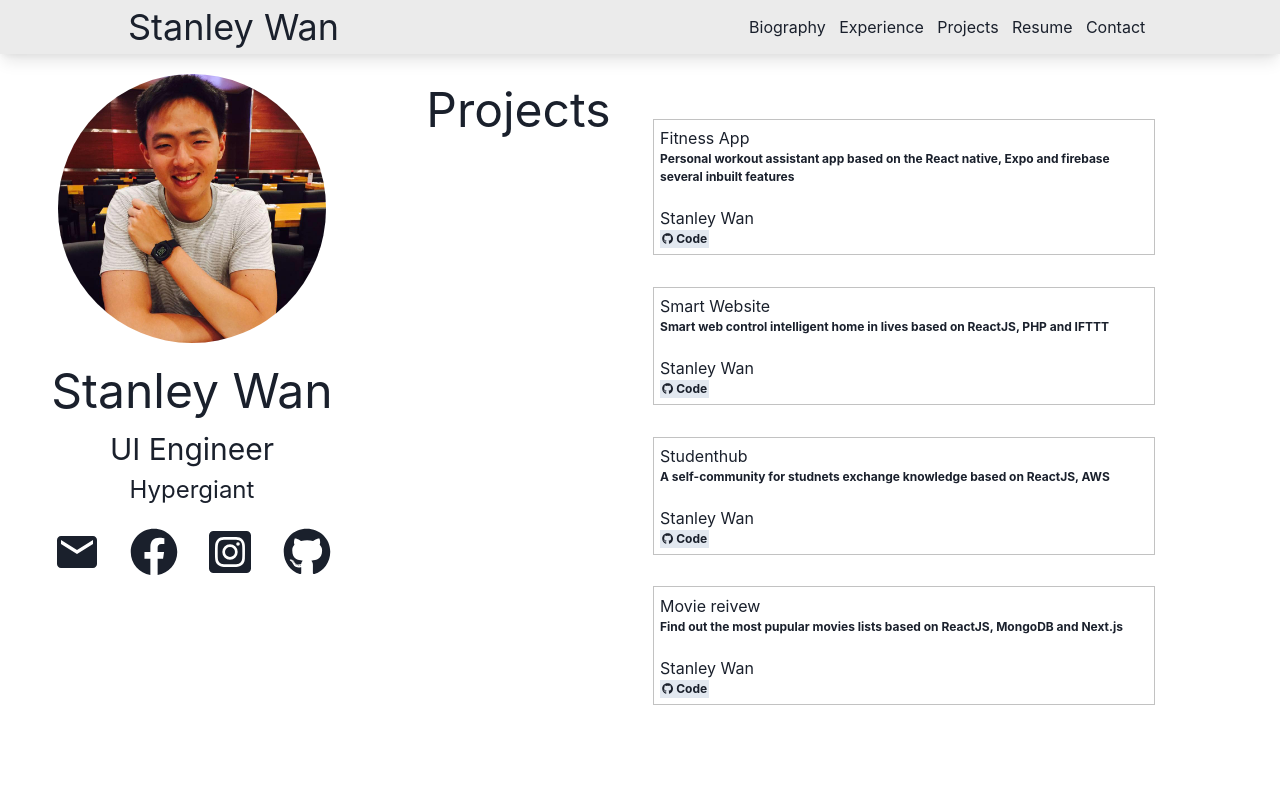
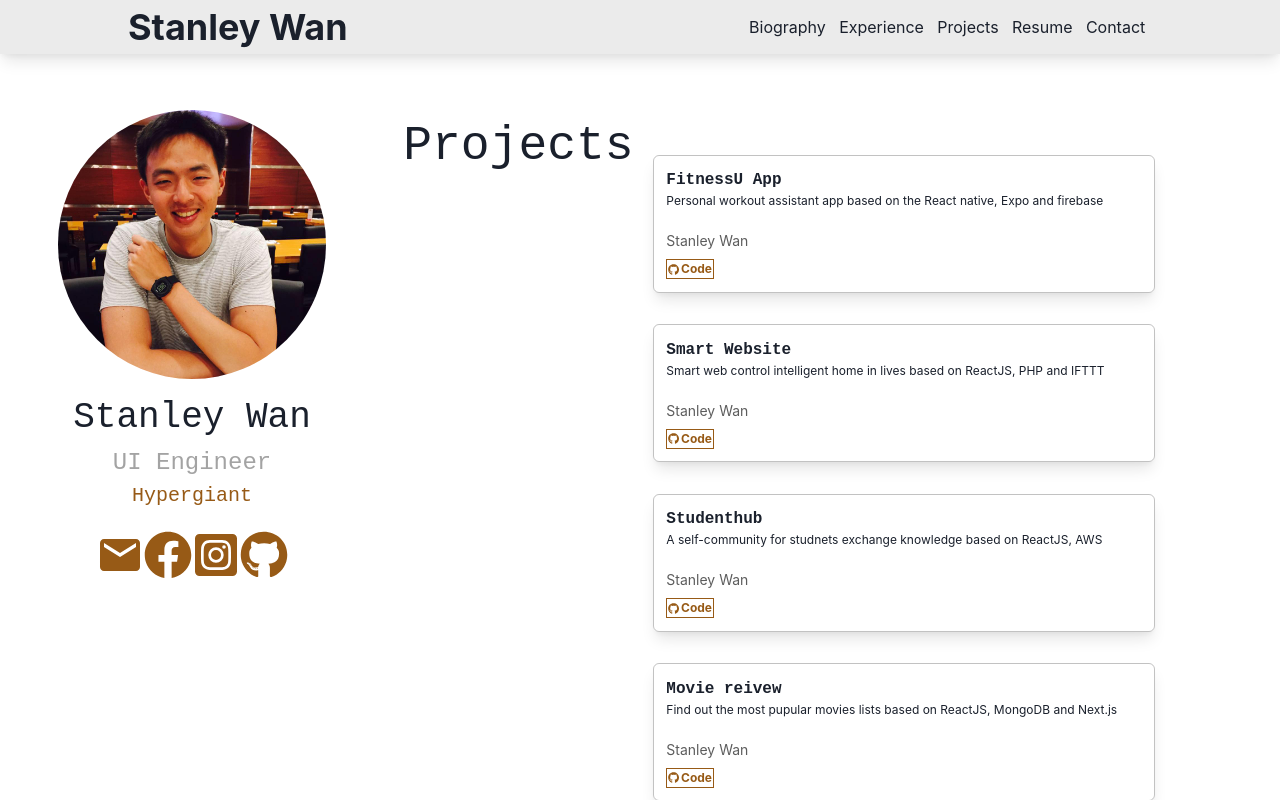
Before and after one commit to stanleywanone/portfolio, a Next.js app: page /core/Projects/Projects in a window 1280 px wide. Built offline with nearby package versions, Linux system fonts and the light colour scheme.

Commit message:
adjust the UI

```diff
--- a/pages/core/Contact/Contact.tsx
+++ b/pages/core/Contact/Contact.tsx
@@ -48,7 +48,9 @@ export const Contact: FC = () => {
   return (
     <Flex w="full">
       <Flex w="30%" justifyContent="center">
-        <Text fontSize="5xl">Contact</Text>
+        <Text fontSize="5xl" fontFamily="monospace">
+          Contact
+        </Text>
       </Flex>
       <Flex w="70%" flexDirection="column" mt="10%">
         <form onSubmit={sendEmail}>
--- a/pages/core/Header/Header.tsx
+++ b/pages/core/Header/Header.tsx
@@ -19,7 +19,7 @@ export const Header: FC = () => {
       shadow="lg"
     >
       <Flex w="60%" fontSize={36}>
-        <Text>Stanley Wan</Text>
+        <Text fontWeight="bold">Stanley Wan</Text>
       </Flex>
 
       <Flex alignItems="center" w="40%" justifyContent="space-around">
--- a/pages/core/Projects/Projects.tsx
+++ b/pages/core/Projects/Projects.tsx
@@ -1,4 +1,5 @@
 import { FC } from "react"
+import { useRouter } from "next/router"
 import {
   Flex,
   Box,
@@ -9,39 +10,53 @@ import {
   Badge,
   Center,
   Image,
+  Link,
 } from "@chakra-ui/react"
 import { FaGithub } from "react-icons/fa"
 import { CircleIcon } from "../common/Icons/CircleIcon"
 
 export const Projects: FC = () => {
+  const router = useRouter()
   return (
     <Flex w="full">
       <Flex w="30%" justifyContent="center">
-        <Text fontSize="5xl">Projects</Text>
+        <Text fontSize="5xl" fontFamily="monospace">
+          Projects
+        </Text>
       </Flex>
       <Flex w="70%" flexDirection="column" my="5%">
         <Flex w="full" mb="5%">
           <Flex
             w="80%"
-            p="1%"
+            p="2%"
             flexDirection="column"
             borderColor="blackAlpha.400"
             borderWidth="1px"
+            shadow="lg"
+            rounded="md"
+            onClick={() =>
+              router.push("https://github.com/stanleywanone/FitnessU")
+            }
           >
-            <Text>Fitness App</Text>
-            <Text fontSize="xs" fontWeight="bold" mb={5}>
+            <Text fontFamily="monospace" fontWeight="bold" fontSize="md">
+              FitnessU App
+            </Text>
+            <Text fontSize="xs" mb={5}>
               Personal workout assistant app based on the React native, Expo and
-              firebase several inbuilt features
+              firebase
             </Text>
-            <Text>Stanley Wan</Text>
+            <Text color="blackAlpha.700" mb={2} fontSize="sm">
+              Stanley Wan
+            </Text>
             <Flex
-              bgColor="gray.200"
+              border="1px solid #975A16"
               alignItems="center"
               justifyContent="space-around"
               w="10%"
+              cursor="pointer"
             >
-              <FaGithub size="0.7em" />
-              <Text fontSize="xs" fontWeight="bold">
+              <FaGithub size="0.7em" color="#975A16" />
+              <Text fontSize="xs" fontWeight="bold" color="yellow.700">
                 Code
               </Text>
             </Flex>
@@ -50,25 +65,35 @@ export const Projects: FC = () => {
         <Flex mb="5%">
           <Flex
             w="80%"
-            p="1%"
+            p="2%"
             flexDirection="column"
             borderColor="blackAlpha.400"
             borderWidth="1px"
+            shadow="lg"
+            rounded="md"
+            onClick={() =>
+              router.push("https://github.com/stanleywanone/smart-website")
+            }
           >
-            <Text>Smart Website</Text>
-            <Text fontSize="xs" fontWeight="bold" mb={5}>
+            <Text fontFamily="monospace" fontWeight="bold" fontSize="md">
+              Smart Website
+            </Text>
+            <Text fontSize="xs" mb={5}>
               Smart web control intelligent home in lives based on ReactJS, PHP
               and IFTTT
             </Text>
-            <Text>Stanley Wan</Text>
+            <Text color="blackAlpha.700" mb={2} fontSize="sm">
+              Stanley Wan
+            </Text>
             <Flex
-              bgColor="gray.200"
+              border="1px solid #975A16"
               alignItems="center"
               justifyContent="space-around"
               w="10%"
+              cursor="pointer"
             >
-              <FaGithub size="0.7em" />
-              <Text fontSize="xs" fontWeight="bold">
+              <FaGithub size="0.7em" color="#975A16" />
+              <Text fontSize="xs" fontWeight="bold" color="yellow.700">
                 Code
               </Text>
             </Flex>
@@ -77,25 +102,35 @@ export const Projects: FC = () => {
         <Flex mb="5%">
           <Flex
             w="80%"
-            p="1%"
+            p="2%"
             flexDirection="column"
             borderColor="blackAlpha.400"
             borderWidth="1px"
+            shadow="lg"
+            rounded="md"
           >
-            <Text>Studenthub</Text>
-            <Text fontSize="xs" fontWeight="bold" mb={5}>
+            <Text fontFamily="monospace" fontWeight="bold" fontSize="md">
+              Studenthub
+            </Text>
+            <Text fontSize="xs" mb={5}>
               A self-community for studnets exchange knowledge based on ReactJS,
               AWS
             </Text>
-            <Text>Stanley Wan</Text>
+            <Text color="blackAlpha.700" mb={2} fontSize="sm">
+              Stanley Wan
+            </Text>
             <Flex
-              bgColor="gray.200"
+              border="1px solid #975A16"
               alignItems="center"
               justifyContent="space-around"
               w="10%"
+              cursor="pointer"
+              onClick={() =>
+                router.push("https://github.com/stanleywanone/studenthub")
+              }
             >
-              <FaGithub size="0.7em" />
-              <Text fontSize="xs" fontWeight="bold">
+              <FaGithub size="0.7em" color="#975A16" />
+              <Text fontSize="xs" fontWeight="bold" color="yellow.700">
                 Code
               </Text>
             </Flex>
@@ -104,25 +139,35 @@ export const Projects: FC = () => {
         <Flex mb="5%">
           <Flex
             w="80%"
-            p="1%"
+            p="2%"
             flexDirection="column"
             borderColor="blackAlpha.400"
             borderWidth="1px"
+            shadow="lg"
+            rounded="md"
           >
-            <Text>Movie reivew</Text>
-            <Text fontSize="xs" fontWeight="bold" mb={5}>
+            <Text fontFamily="monospace" fontWeight="bold" fontSize="md">
+              Movie reivew
+            </Text>
+            <Text fontSize="xs" mb={5}>
               Find out the most pupular movies lists based on ReactJS, MongoDB
               and Next.js
             </Text>
-            <Text>Stanley Wan</Text>
+            <Text color="blackAlpha.700" mb={2} fontSize="sm">
+              Stanley Wan
+            </Text>
             <Flex
-              bgColor="gray.200"
+              border="1px solid #975A16"
               alignItems="center"
               justifyContent="space-around"
               w="10%"
+              cursor="pointer"
+              onClick={() =>
+                router.push("https://github.com/stanleywanone/movie-review")
+              }
             >
-              <FaGithub size="0.7em" />
-              <Text fontSize="xs" fontWeight="bold">
+              <FaGithub size="0.7em" color="#975A16" />
+              <Text fontSize="xs" fontWeight="bold" color="yellow.700">
                 Code
               </Text>
             </Flex>
--- a/pages/core/Sider/Sider.tsx
+++ b/pages/core/Sider/Sider.tsx
@@ -1,10 +1,12 @@
 import { FC } from "react"
+import { useRouter } from "next/router"
 import { FaFacebook, FaInstagramSquare, FaGithub } from "react-icons/fa"
 import { MdEmail } from "react-icons/md"
 import { SiLinkedin } from "react-icons/si"
 import { Flex, Box, Text, Icon, Image } from "@chakra-ui/react"
 
 export const Sider: FC = () => {
+  const router = useRouter()
   return (
     <Flex w="full" h="full" flexDirection="column">
       <Flex justifyContent="center">
@@ -15,16 +17,48 @@ export const Sider: FC = () => {
           w="70%"
         />
       </Flex>
-      <Flex w="full" pt={3} flexDir="column" alignItems="center">
-        <Text fontSize="5xl">Stanley Wan</Text>
-        <Text fontSize="3xl">UI Engineer</Text>
-        <Text fontSize="2xl">Hypergiant</Text>
+      <Flex
+        w="full"
+        pt={3}
+        flexDir="column"
+        alignItems="center"
+        fontFamily="monospace"
+      >
+        <Text fontSize="4xl">Stanley Wan</Text>
+        <Text fontSize="2xl" color="blackAlpha.500">
+          UI Engineer
+        </Text>
+        <Text fontSize="xl" color="yellow.700">
+          Hypergiant
+        </Text>
       </Flex>
-      <Flex justifyContent="space-around" mx="10%" my={5}>
-        <MdEmail size="3em" />
-        <FaFacebook size="3em" />
-        <FaInstagramSquare size="3em" />
-        <FaGithub size="3em" />
+      <Flex justifyContent="center" mx="10%" my={5}>
+        <MdEmail
+          size="3em"
+          color="#975A16"
+          cursor="pointer"
+          onClick={() => router.push("mailto:stanleywanone@gmail.com")}
+        />
+        <FaFacebook
+          size="3em"
+          color="#975A16"
+          cursor="pointer"
+          onClick={() => router.push("https://www.facebook.com/stanley.wan.9/")}
+        />
+        <FaInstagramSquare
+          size="3em"
+          color="#975A16"
+          cursor="pointer"
+          onClick={() =>
+            router.push("https://www.instagram.com/stanley_wanwanwan/")
+          }
+        />
+        <FaGithub
+          size="3em"
+          color="#975A16"
+          cursor="pointer"
+          onClick={() => router.push("https://github.com/stanleywanone")}
+        />
       </Flex>
     </Flex>
   )
--- a/pages/core/common/Icons/CircleIcon.tsx
+++ b/pages/core/common/Icons/CircleIcon.tsx
@@ -10,7 +10,7 @@ export const CircleIcon: FC<CircleIconProps> = ({ ...props }) => {
     borderRadius: "100%",
     h: "20px",
     w: "20px",
-    bgColor: "blackAlpha.500",
+    bgColor: "yellow.700",
     ...props,
   }
   return <Box {...circleStyleProps}></Box>
--- a/pages/core/common/Layout/Layout.tsx
+++ b/pages/core/common/Layout/Layout.tsx
@@ -6,9 +6,9 @@ import { Sider } from "@/core/Sider/Sider"
 /**Color map :1B262C, 0F4C75, 3282B8 BBE1FA */
 export const Layout: FC = ({ children }) => {
   return (
-    <Flex flexDir="column">
+    <Flex flexDir="column" h="full" w="full">
       <Header />
-      <Flex h={"full"} pt={5} overflow="scroll">
+      <Flex h={"full"} pt={14} overflow="scroll">
         <Flex w="30%" h="full">
           <Sider />
         </Flex>
```
Also changed, not shown: pages/core/Biography/Biography.tsx (+20 -12 lines), pages/core/Experience/Experience.tsx (+67 -18 lines).
